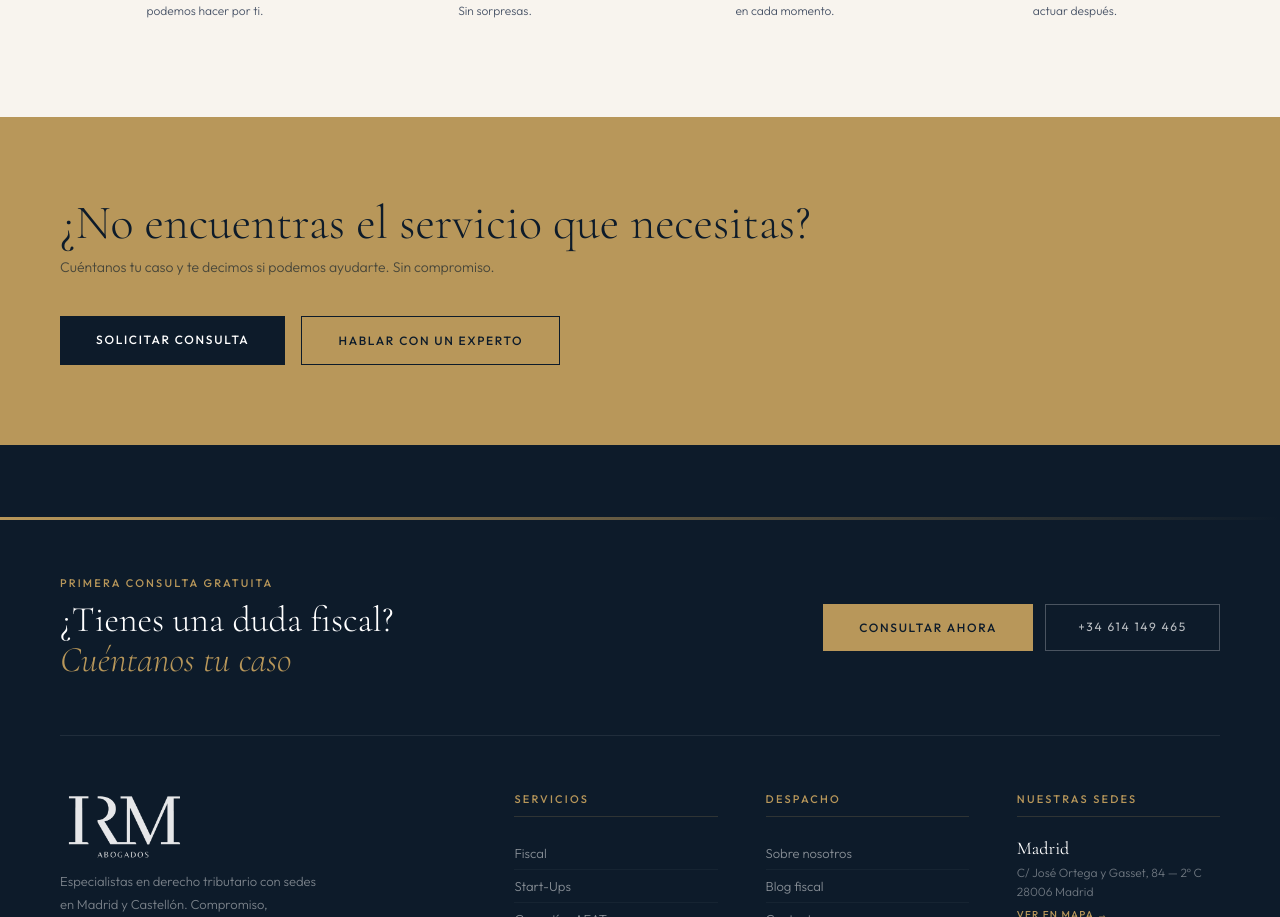
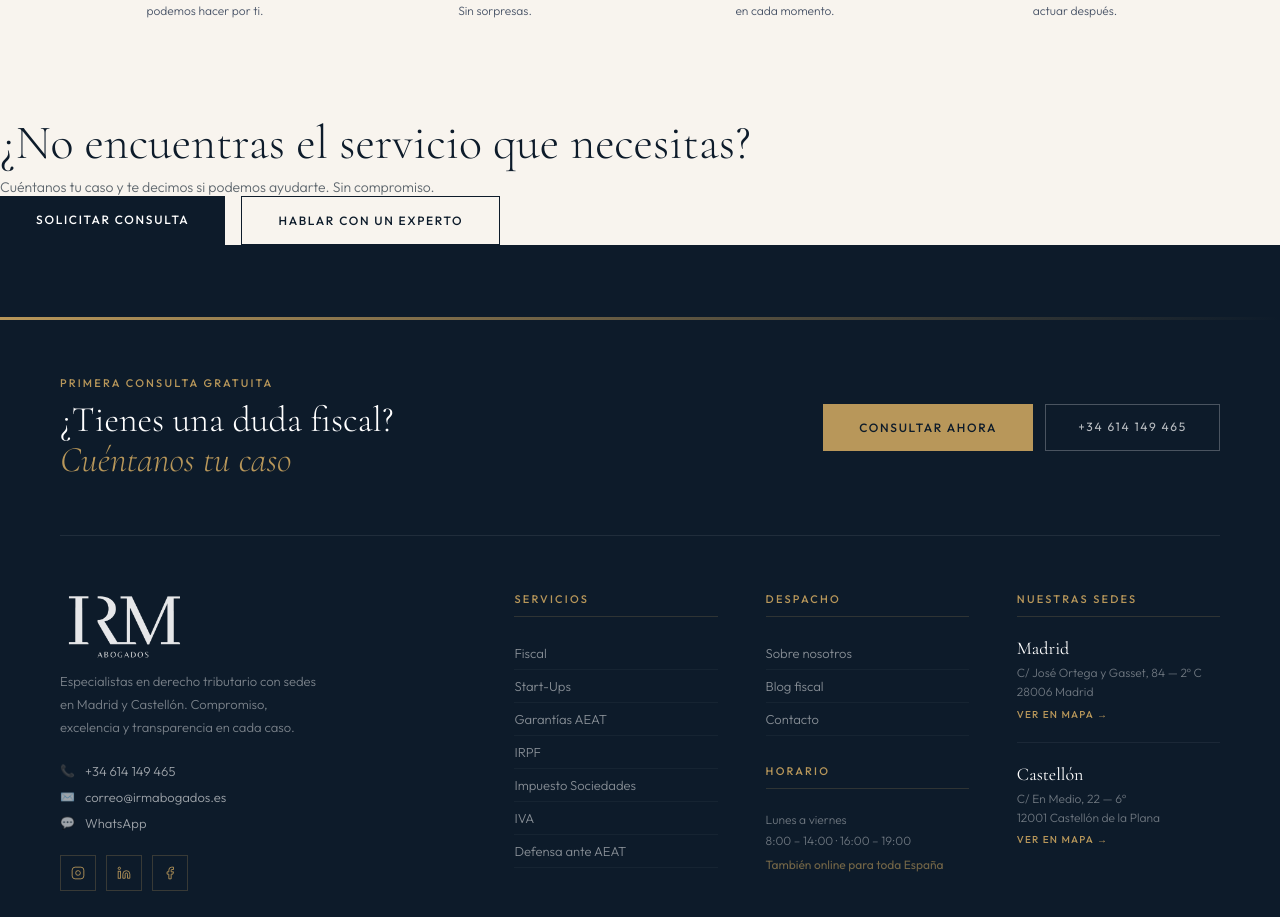
Before and after one commit to Ivanrm01/IRM-Abogados, a Next.js app: page /servicios in a window 1280 px wide. Shown: the part 2644-3561 px from the top of the page. Built offline with nearby package versions, Linux system fonts and the light colour scheme.

Commit message:
Update page.jsx

```diff
--- a/app/servicios/page.jsx
+++ b/app/servicios/page.jsx
@@ -105,7 +105,7 @@ export default function ServiciosPage() {
       </section>
 
       {/* CTA */}
-      <section className={styles.ctaSection}>
+      <section className={styles.cta}>
         <div>
           <div className={styles.ctaTitle}>¿No encuentras el servicio que necesitas?</div>
           <div className={styles.ctaDesc}>Cuéntanos tu caso y te decimos si podemos ayudarte. Sin compromiso.</div>
```
